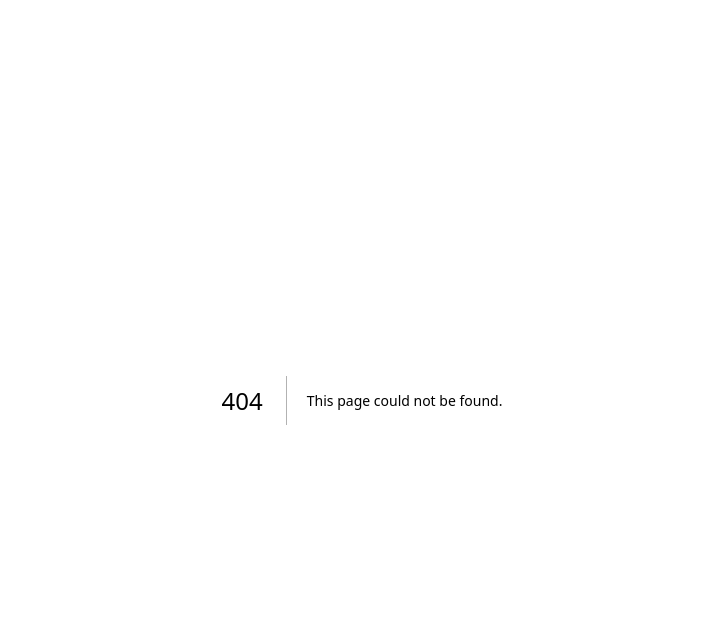
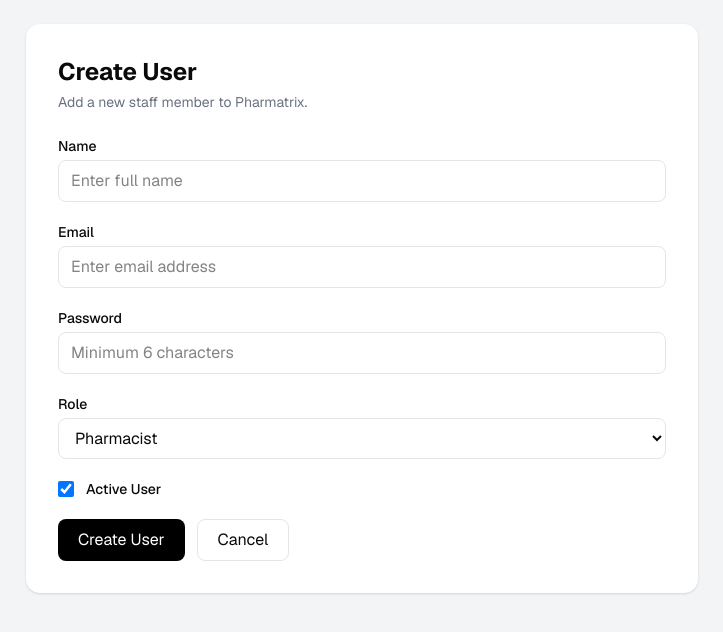
Before and after one commit to CheSubhro/pharmatrix, a Next.js app: page /users/create in a window 1280 px wide. Before the commit this address had no page. Shown: the top 632 px of the page, without its empty margins (278-1001 px from the left). Built offline with nearby package versions, Linux system fonts and the light colour scheme.

Commit message:
Create User Done

```diff
--- /dev/null
+++ b/src/app/users/create/page.tsx
@@ -0,0 +1,220 @@
+
+"use client";
+
+import { FormEvent, useState } from "react";
+import { useRouter } from "next/navigation";
+
+const roles = [
+  {
+    value: "ADMIN",
+    label: "Admin",
+  },
+  {
+    value: "PHARMACIST",
+    label: "Pharmacist",
+  },
+  {
+    value: "BILLING_STAFF",
+    label: "Billing Staff",
+  },
+  {
+    value: "RECEPTIONIST",
+    label: "Receptionist",
+  },
+];
+
+export default function CreateUserPage() {
+  const router = useRouter();
+
+  const [name, setName] = useState("");
+  const [email, setEmail] = useState("");
+  const [password, setPassword] = useState("");
+  const [role, setRole] = useState("PHARMACIST");
+  const [isActive, setIsActive] = useState(true);
+
+  const [loading, setLoading] = useState(false);
+  const [message, setMessage] = useState("");
+  const [error, setError] = useState("");
+
+  async function handleSubmit(
+    event: FormEvent<HTMLFormElement>
+  ) {
+    event.preventDefault();
+
+    setLoading(true);
+    setMessage("");
+    setError("");
+
+    try {
+      const response = await fetch("/api/users", {
+        method: "POST",
+        headers: {
+          "Content-Type": "application/json",
+        },
+        body: JSON.stringify({
+          name,
+          email,
+          password,
+          role,
+          isActive,
+        }),
+      });
+
+      const data = await response.json();
+
+      if (!response.ok) {
+        setError(data.message || "Failed to create user");
+        return;
+      }
+
+      setMessage("User created successfully.");
+
+      setName("");
+      setEmail("");
+      setPassword("");
+      setRole("PHARMACIST");
+      setIsActive(true);
+
+      setTimeout(() => {
+        router.push("/users");
+      }, 1000);
+    } catch {
+      setError("Something went wrong. Please try again.");
+    } finally {
+      setLoading(false);
+    }
+  }
+
+  return (
+    <main className="min-h-screen bg-gray-100 p-6">
+      <div className="mx-auto max-w-2xl">
+        <div className="rounded-xl bg-white p-8 shadow">
+          <h1 className="text-2xl font-bold">
+            Create User
+          </h1>
+
+          <p className="mt-1 text-sm text-gray-500">
+            Add a new staff member to Pharmatrix.
+          </p>
+
+          <form
+            onSubmit={handleSubmit}
+            className="mt-6 space-y-5"
+          >
+            <div>
+              <label className="mb-1 block text-sm font-medium">
+                Name
+              </label>
+
+              <input
+                type="text"
+                value={name}
+                onChange={(e) => setName(e.target.value)}
+                placeholder="Enter full name"
+                className="w-full rounded-md border px-3 py-2"
+                required
+              />
+            </div>
+
+            <div>
+              <label className="mb-1 block text-sm font-medium">
+                Email
+              </label>
+
+              <input
+                type="email"
+                value={email}
+                onChange={(e) => setEmail(e.target.value)}
+                placeholder="Enter email address"
+                className="w-full rounded-md border px-3 py-2"
+                required
+              />
+            </div>
+
+            <div>
+              <label className="mb-1 block text-sm font-medium">
+                Password
+              </label>
+
+              <input
+                type="password"
+                value={password}
+                onChange={(e) => setPassword(e.target.value)}
+                placeholder="Minimum 6 characters"
+                className="w-full rounded-md border px-3 py-2"
+                minLength={6}
+                required
+              />
+            </div>
+
+            <div>
+              <label className="mb-1 block text-sm font-medium">
+                Role
+              </label>
+
+              <select
+                value={role}
+                onChange={(e) => setRole(e.target.value)}
+                className="w-full rounded-md border px-3 py-2"
+              >
+                {roles.map((item) => (
+                  <option
+                    key={item.value}
+                    value={item.value}
+                  >
+                    {item.label}
+                  </option>
+                ))}
+              </select>
+            </div>
+
+            <label className="flex items-center gap-3">
+              <input
+                type="checkbox"
+                checked={isActive}
+                onChange={(e) =>
+                  setIsActive(e.target.checked)
+                }
+                className="h-4 w-4"
+              />
+
+              <span className="text-sm font-medium">
+                Active User
+              </span>
+            </label>
+
+            {error && (
+              <div className="rounded-md bg-red-50 p-3 text-sm text-red-600">
+                {error}
+              </div>
+            )}
+
+            {message && (
+              <div className="rounded-md bg-green-50 p-3 text-sm text-green-600">
+                {message}
+              </div>
+            )}
+
+            <div className="flex gap-3">
+              <button
+                type="submit"
+                disabled={loading}
+                className="rounded-md bg-black px-5 py-2 text-white disabled:opacity-50"
+              >
+                {loading ? "Creating..." : "Create User"}
+              </button>
+
+              <button
+                type="button"
+                onClick={() => router.push("/dashboard")}
+                className="rounded-md border px-5 py-2 hover:bg-gray-100"
+              >
+                Cancel
+              </button>
+            </div>
+          </form>
+        </div>
+      </div>
+    </main>
+  );
+}
```
